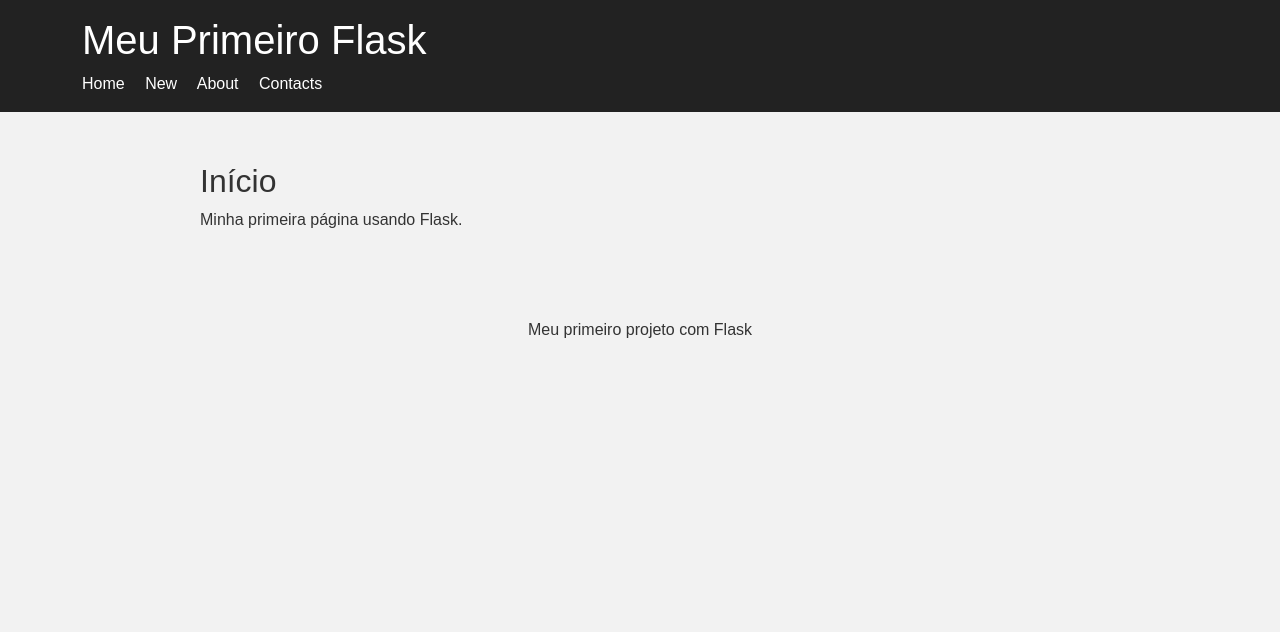
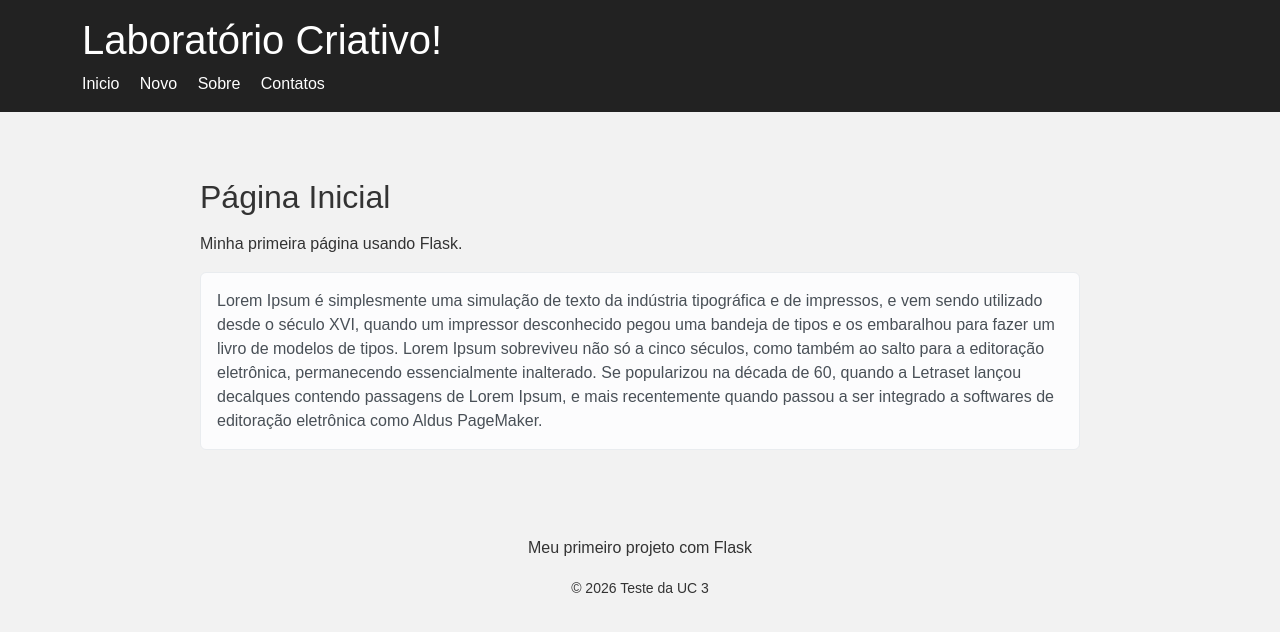
Before and after one commit to DanielGio/My_flask_exercicio, a Flask app: page / in a window 1280 px wide. Shown: the top 632 px of the page. Run offline with Flask 3, Linux system fonts and the light colour scheme.

Commit message:
20260923_2150

```diff
--- a/app.py
+++ b/app.py
@@ -1,6 +1,15 @@
-from flask import Flask, render_template, request
+import sqlite3
+
+from flask import Flask, render_template, request, redirect, url_for
 
 app = Flask(__name__)
+
+
+def get_db_connection():
+    connection = sqlite3.connect("database.db")
+    connection.row_factory = sqlite3.Row
+
+    return connection
 
 
 @app.route("/")
@@ -28,10 +37,23 @@ def contacts():
         subject = request.form["subject"]
         message = request.form["message"]
 
-        print("Nome:", name)
-        print("E-mail:", email)
-        print("Assunto:", subject)
-        print("Mensagem:", message)
+        connection = get_db_connection()
+
+        connection.execute(
+            """
+            INSERT INTO contact (
+                name,
+                email,
+                subject,
+                message
+            )
+            VALUES (?, ?, ?, ?)
+            """,
+            (name, email, subject, message)
+        )
+
+        connection.commit()
+        connection.close()
 
     return render_template("contacts.html")
 
--- a/templates/_base.html
+++ b/templates/_base.html
@@ -16,13 +16,13 @@
     <header class="p-3">
     <div class="container">
 
-        <h1>Meu Primeiro Flask</h1>
+        <h1>Laboratório Criativo!</h1>
 
     <nav>
-        <a href="{{ url_for('index') }}" class="me-3">Home</a>
-        <a href="{{ url_for('new') }}" class="me-3">New</a>
-        <a href="{{ url_for('about') }}" class="me-3">About</a>
-        <a href="{{ url_for('contacts') }}">Contacts</a>
+        <a href="{{ url_for('index') }}" class="me-3">Inicio</a>
+        <a href="{{ url_for('new') }}" class="me-3">Novo</a>
+        <a href="{{ url_for('about') }}" class="me-3">Sobre</a>
+        <a href="{{ url_for('contacts') }}">Contatos</a>
     </nav>
 
     </div>
@@ -34,6 +34,7 @@
 
     <footer>
         <p>Meu primeiro projeto com Flask</p>
+        <small>&copy; 2026 Teste da UC 3</small>
     </footer>
 
 </body>
--- a/templates/about.html
+++ b/templates/about.html
@@ -1,7 +1,7 @@
 {% extends "_base.html" %}
 
 {% block title %}
-About
+Sobre
 {% endblock %}
 
 {% block content %}
--- a/templates/index.html
+++ b/templates/index.html
@@ -6,8 +6,20 @@ Início
 
 {% block content %}
 
-<h2>Início</h2>
+<section>
 
-<p>Minha primeira página usando Flask.</p>
+    <h2 class="m-0 py-3"> Página Inicial </h2>
 
+    <p>Minha primeira página usando Flask.</p>
+
+    <div class="alert alert-light text-left">
+        Lorem Ipsum é simplesmente uma simulação de texto da indústria tipográfica e de impressos,
+        e vem sendo utilizado desde o século XVI, quando um impressor desconhecido pegou uma bandeja
+        de tipos e os embaralhou para fazer um livro de modelos de tipos. Lorem Ipsum sobreviveu não
+        só a cinco séculos, como também ao salto para a editoração eletrônica, permanecendo essencialmente
+        inalterado. Se popularizou na década de 60, quando a Letraset lançou decalques contendo passagens de
+        Lorem Ipsum, e mais recentemente quando passou a ser integrado a softwares de editoração eletrônica como Aldus PageMaker.
+    </div>
+
+</section>
 {% endblock %}
--- a/templates/new.html
+++ b/templates/new.html
@@ -1,7 +1,7 @@
 {% extends "_base.html" %}
 
 {% block title %}
-New
+Novo
 {% endblock %}
 
 {% block content %}
```
Also changed, not shown: database.db, 1 other file.
